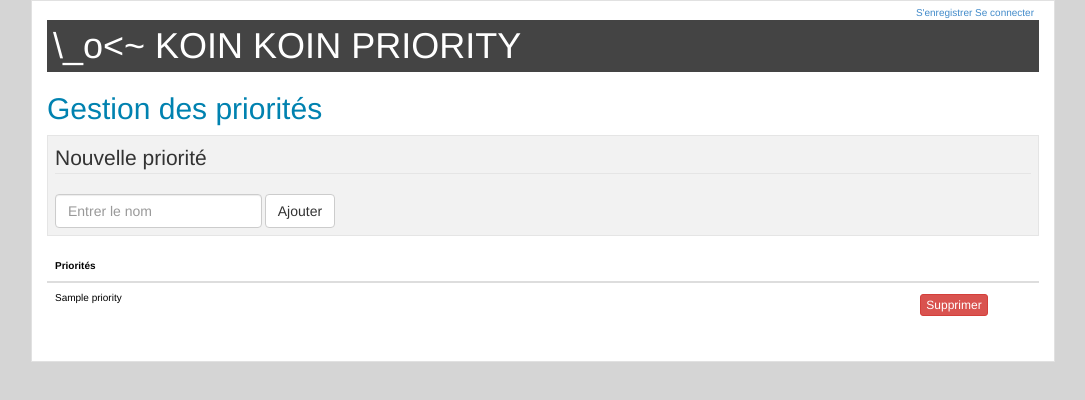
After one commit to bougie/yanos, a Flask app: page /tasks/priority in a window 1280 px wide. The commit adds this page. Shown: the top 400 px of the page, without its empty margins (97-1182 px from the left). Run offline with Flask 2, Linux system fonts and the light colour scheme; tables that the repository leaves empty hold one stand-in row (values such as "Sample post"); parts of the project's set-up code (start-up, migrations or seed data) failed here and were passed over; some libraries are stand-ins or nearby versions.

Commit message:
feat(tasks): Add add / edit / delete support for priority management
Add some functions to manage priorities:
- list: GET /tasks/priority to list priorities
- add: POST /tasks/priority to add priority
- edit: POST /tasks/priority/<priority_id> to edit one priority for a given id
- delete: POST /tasks/priority/<priority_id>?delete=1 to delete a priority for
a given id

By default, edit and delete actions are ajax requests. The add action will
redirect to the same page after form submiting.

```diff
--- a/yanos/static/css/style.css
+++ b/yanos/static/css/style.css
@@ -54,3 +54,18 @@ a:hover { text-decoration: underline; }*/
 	clear: both;
 	margin-top: 15px;
 }
+
+.new_item
+{
+	margin-bottom: 15px;
+	background-color: #F2F2F2;
+	border: 1px solid #E5E5E5;
+	padding: 7px;
+}
+#form-priority-edit .col_name {}
+#form-priority-edit .col_actions
+{
+	width: 170px;
+	text-align: center;
+}
+#form-priority-edit .col_actions button { margin: 3px; }
--- a/yanos/static/js/scripts.js
+++ b/yanos/static/js/scripts.js
@@ -125,7 +125,123 @@ function set_form_modal(name, click_callback) {
 	})
 }
 
+/*
+ * Handle "request" to manage priority add and edit forms
+ */
+function edit_priority_handler() {
+	// Current priority ID which is edited
+	var curr_id = -1;
+	// Current priority name which is edited
+	var curr_name = "";
+	// Value of the td action cell before entering in "edit mode"
+	var curr_act = "";
+
+	/**
+	 * Add input into the table to edit priority
+	 */
+	var show_input_fct = function() {
+		// TR ligne of the table which contains priority
+		var elt = $(this).parent();
+		// Priority ID
+		var id = elt.attr('id').split('-')[1];
+
+		if(id != undefined && (curr_id == -1 || id == curr_id)) {
+			var td_name_elt = elt.children('td:nth-child(1)');
+			var td_act_elt = elt.children('td:nth-child(2)');
+
+			// Save the current priority * to (re)set it when discard changes
+			curr_name = td_name_elt.html();
+			curr_act = td_act_elt.html();
+			curr_id = id;
+
+			var input = "<input type=\"text\" class=\"form-control\" name=\"name\" value=\"" + curr_name + "\" />";
+			var actions = "<button id=\"btn-send\" type=\"button\" class=\"btn btn-success btn-xs\">Valider</button>";
+			actions += "<button id=\"btn-cancel\" type=\"button\" class=\"btn btn-warning btn-xs\">Annuler</button>";
+			td_name_elt.html(input);
+			td_act_elt.html(actions);
+
+			// Remove click event listener -> can't edit another field
+			$('#form-priority-edit table tbody tr td:nth-child(1)').unbind('click');
+			// Disable field editing when clicked on cancel button
+			$('#form-priority-edit #btn-cancel').on('click', hide_input_fct);
+			$('#form-priority-edit #btn-send').on('click', save_input_fct);
+		}
+	};
+	/**
+	 * Remove input in the table and only display priority informations
+	 */
+	var hide_input_fct = function() {
+		var elt = $('#priority-' + curr_id);
+		var td_name_elt = elt.children('td:nth-child(1)');
+		var td_act_elt = elt.children('td:nth-child(2)');
+
+		td_name_elt.html(curr_name);
+		td_act_elt.html(curr_act);
+		curr_name = "";
+		curr_act = "";
+		curr_id = -1;
+
+		$('#form-priority-edit table tbody tr td:nth-child(1)').on('click', show_input_fct);
+	};
+	/**
+	 * Send and save changes
+	 */
+	var save_input_fct = function() {
+		var elt = $('#priority-' + curr_id);
+		var action = $('#form-priority-edit').attr('action') + '/' + curr_id + '?pwet';
+
+		$.ajax({
+			url: action,
+			type: 'POST',
+			dataType: 'json',
+			data: $('form#form-priority-edit').serialize(),
+			success: function (data) {
+				if(data.success) {
+					curr_name = $('#form-priority-edit input[name=name]').val();
+					hide_input_fct();
+				}
+			}
+		});
+	};
+
+	$('#form-priority-edit table tbody tr td:nth-child(1)').on('click', show_input_fct);
+}
+/**
+ * Handle "reauests" to delete a priority
+ */
+function delete_priority_handler() {
+	var action = $('#form-priority-edit').attr('action');
+	// Priority ID
+	var pri_id = $(this).parent().parent().attr('id').split('-')[1];
+	// Priority name
+	var pri_name = $('#priority-' + pri_id).children('td:nth-child(1)').html();
+
+	// Add a tmp input with the priority name
+	// It will be use for the form validation
+	$('#form-priority-edit').prepend('<input type="hidden" id="name" name="name" value="' + pri_name + '">');
+
+	$.ajax({
+		url: action + '/' + pri_id + '?delete=1',
+		type: 'POST',
+		dataType: 'json',
+		data: $('form#form-priority-edit').serialize(),
+		success: function (data) {
+			if(data.success) {
+				// Remove table line of the priority
+				$('#priority-' + pri_id).remove();
+			}
+		}
+	});
+
+	// Manually remove the input if we want to delete another priority
+	// without refresh the page
+	$('#form-priority-edit #name').remove();
+}
+
 $(function() {
 	set_form_modal('#register-popup', register_click_callback);
 	set_form_modal('#login-popup', login_click_callback);
+
+	$('#form-priority-edit #btn-delete').on('click', delete_priority_handler);
+	edit_priority_handler();
 })
--- /dev/null
+++ b/yanos/tasks/core/priority.py
@@ -0,0 +1,45 @@
+from sqlalchemy import exc
+
+from ... import db
+from ..models import Priority
+
+def corePriorityAdd(name):
+	try:
+		pri = Priority(name=name)
+
+		db.session.add(pri)
+		db.session.commit()
+	except exc.IntegrityError as e:
+		raise Exception('Priority is already in use')
+	except:
+		raise Exception('unknown error')
+
+def corePriorityDelete(id):
+	try:
+		pri = Priority.query.filter_by(id=int(id)).first()
+
+		db.session.delete(pri)
+		db.session.commit()
+	except Exception as e:
+		raise Exception('unknown error')
+
+def corePriorityEdit(id, name):
+	try:
+		pri = Priority.query.filter_by(id=int(id)).first()
+
+		pri.name = name
+
+		db.session.commit()
+	except exc.IntegrityError as e:
+		raise Exception('Priority is already in use')
+	except Exception as e:
+		raise Exception('unknown error')
+
+
+def corePriorityList():
+	priList = []
+
+	for item in Priority.query.all():
+		priList.append({'id': item.id, 'name': item.name})
+
+	return priList
--- a/yanos/tasks/forms.py
+++ b/yanos/tasks/forms.py
@@ -2,7 +2,5 @@ from flask.ext.wtf import Form
 from wtforms import TextField, PasswordField, BooleanField
 from wtforms.validators import Required
 
-#class LoginForm(Form):
-#	username = TextField('Login', validators=[Required()])
-#	password = PasswordField('Password', validators=[Required()])
-#	remember = BooleanField('Remember')
+class PriorityForm(Form):
+	name = TextField('Name', validators=[Required()])
--- /dev/null
+++ b/yanos/tasks/templates/tasks/priority/index.j2
@@ -0,0 +1,40 @@
+{% extends 'base.j2' %}
+
+{% block content %}
+<h2>Gestion des priorités</h2>
+<div class="new_item">
+	<form action="{{url_for('tasks.priority')}}" method="POST" class="form-inline">
+		{{form.csrf_token}}
+		<fieldset>
+			<legend>Nouvelle priorité</legend>
+			<div class="form-group">
+				 <label class="sr-only" for="name">Nom</label>
+				 {{form.name(class="form-control", placeholder="Entrer le nom")}}
+			</div>
+
+			<button type="submit" class="btn btn-default">Ajouter</button>
+		</fieldset>
+	</form>
+</div>
+
+<form action="{{url_for('tasks.priority')}}" method="POST" id="form-priority-edit">
+	{{form.csrf_token}}
+	<table class="table table-hover">
+		<thead>
+			<tr>
+				<th colspan="2">Priorités</th>
+			</tr>
+		</thead>
+		<tbody>
+		{% for priority in priorities %}
+			<tr id="priority-{{priority.id}}">
+				<td class="col_name">{{priority.name}}</td>
+				<td class="col_actions">
+					<button type="button" id="btn-delete" class="btn btn-danger btn-xs">Supprimer</button>
+				</td>
+			</tr>
+		{% endfor %}
+		</tbody>
+	</table>
+</form>
+{% endblock %}
--- a/yanos/tasks/views.py
+++ b/yanos/tasks/views.py
@@ -1,8 +1,8 @@
-from flask import render_template, redirect, url_for, jsonify, request
+from flask import current_app, render_template, redirect, url_for, jsonify, request
 
 from . import bp
-#from .forms import
-#from .core. import
+from .forms import PriorityForm
+from .core.priority import corePriorityAdd, corePriorityDelete, corePriorityEdit, corePriorityList
 
 @bp.route('/tasks')
 def index():
@@ -10,3 +10,57 @@ def index():
 		'page_title': '\_o&lt;~ KOIN KOIN TASKS'
 	}
 	return render_template('tasks/index.j2', **tpl_vars)
+
+# URL used to list and/or add a priority
+@bp.route('/tasks/priority', methods=['GET', 'POST'])
+# URL used to edit or delete (with ?delete=1) a priority
+@bp.route('/tasks/priority/<int:pid>', methods=['POST'])
+def priority(pid=None):
+	form = PriorityForm()
+	if request.method == 'POST':
+		if form.validate_on_submit():
+			try:
+				# Add (default behaviour) a priority
+				if pid is None:
+					corePriorityAdd(name=form.name.data)
+				# Edit or delete a priority
+				else:
+					if 'delete' in request.args:
+						if int(request.args.get('delete')) == 1:
+							corePriorityDelete(id=pid)
+						else:
+							raise Exception('Bad value for delete')
+					else:
+						corePriorityEdit(id=pid, name=form.name.data)
+			except Exception as e:
+				current_app.logger.error(str(e))
+				json = {
+					'success': False
+				}
+			else:
+				json = {
+					'success': True
+				}
+		else:
+			current_app.logger.error(form.errors)
+			json = {
+				'success': False
+			}
+
+		if request.is_xhr:
+			return jsonify(**json)
+		else:
+			return redirect(url_for('tasks.priority'))
+	else:
+		try:
+			priorities = corePriorityList()
+		except Exception as e:
+			current_app.logger.error(str(e))
+			priorities = []
+
+		tpl_vars = {
+			'page_title': '\_o&lt;~ KOIN KOIN PRIORITY',
+			'form': form,
+			'priorities': priorities
+		}
+		return render_template('tasks/priority/index.j2', **tpl_vars)
```
